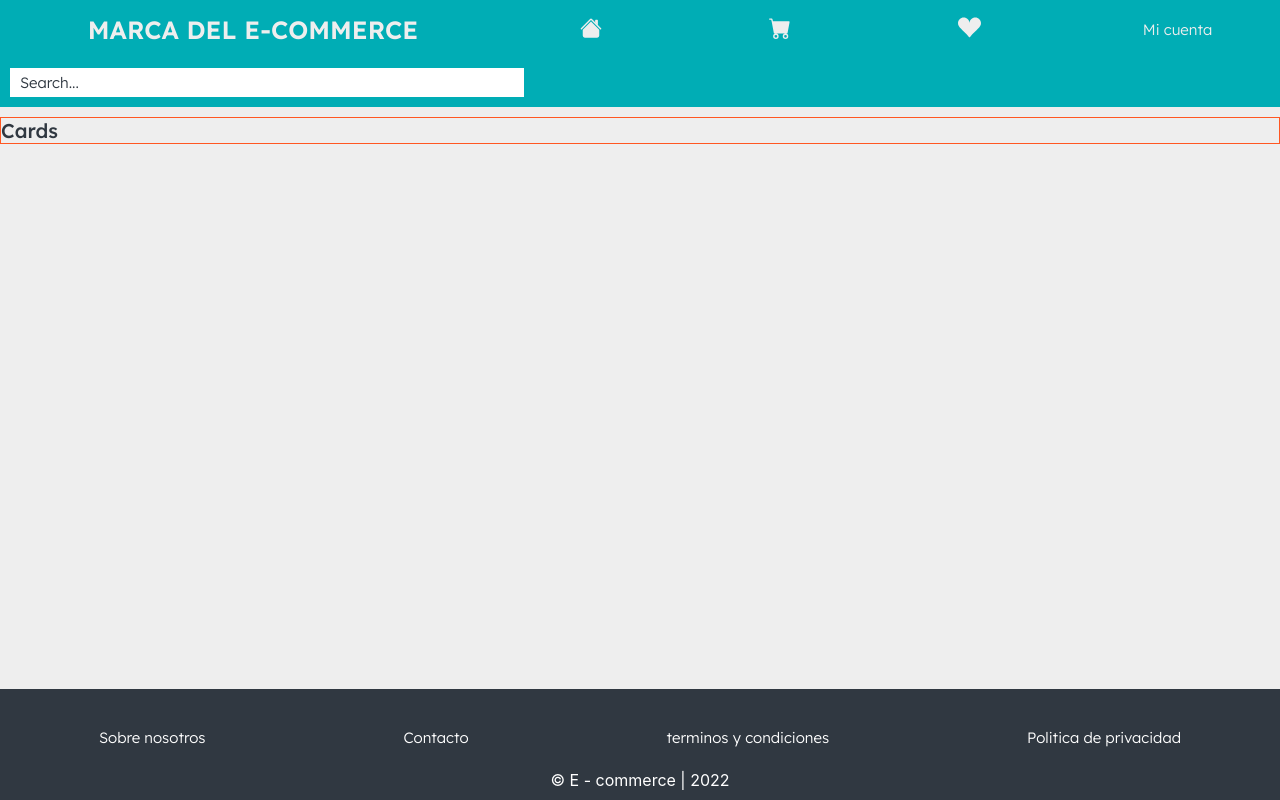
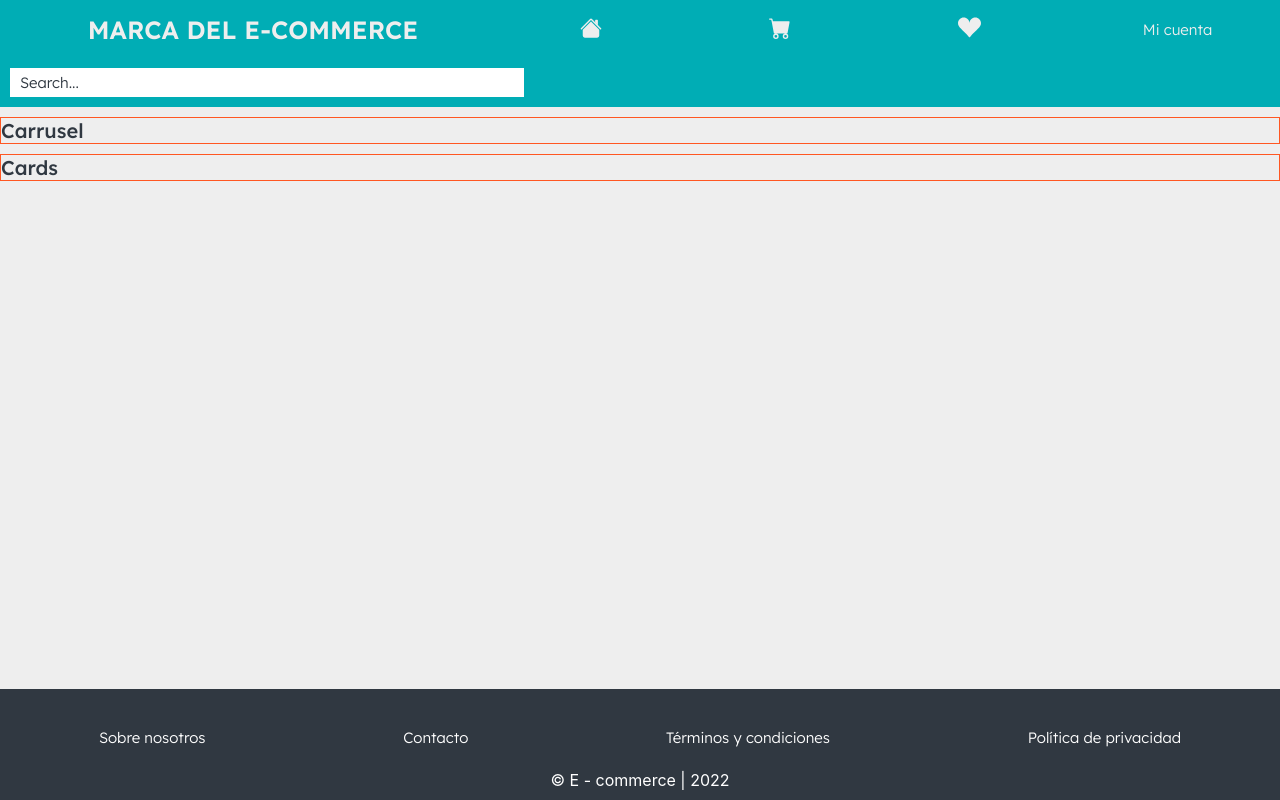
Before and after one commit to e-commerce-henry/client-pf-e-commerce, a React (Create React App) app: page / in a window 1280 px wide. Built offline with nearby package versions, Linux system fonts and the light colour scheme.

Commit message:
cree carpeta y archivos Carrito, Carrusel y ProductDetail

```diff
--- /dev/null
+++ b/src/components/Carrusel/Carrusel.jsx
@@ -0,0 +1,11 @@
+import Style from './Carrusel.module.css'
+
+function Carrusel(){
+    return(
+        <>
+            <div className={Style.container} >Carrusel</div>
+        </>
+    )
+};
+
+export default Carrusel;
--- /dev/null
+++ b/src/components/Carrusel/Carrusel.module.css
@@ -0,0 +1,8 @@
+.container {
+  border: solid 1px #ff5722;
+  color: #303841;
+  font-family: "Lexend Deca", sans-serif;
+  font-weight: 500;
+  font-size: 20px;
+  margin-top: 10px;
+}
--- a/src/components/Footer/Footer.jsx
+++ b/src/components/Footer/Footer.jsx
@@ -7,8 +7,8 @@ function Footer(){
 
                 <div><a href='#'>Sobre nosotros</a></div>
                 <div><a href="#">Contacto</a></div>
-                <div><a href="#">terminos y condiciones</a></div>
-                <div><a href="#">Politica de privacidad</a></div>
+                <div><a href="#">Términos y condiciones</a></div>
+                <div><a href="#">Política de privacidad</a></div>
 
             </div>
             <div className={Style.copy}>
--- a/src/components/Head/Head.jsx
+++ b/src/components/Head/Head.jsx
@@ -5,23 +5,23 @@ function Head(){
         <>
             <div className={Style.container} >
                 <div className={Style.marca}>MARCA DEL E-COMMERCE</div>
-                <button>
+                <button className={Style.btnhead}>
                     <svg xmlns="http://www.w3.org/2000/svg" width="22" height="22" fill="currentColor" class="bi bi-house-fill" viewBox="0 0 16 16">
                         <path fill-rule="evenodd" d="m8 3.293 6 6V13.5a1.5 1.5 0 0 1-1.5 1.5h-9A1.5 1.5 0 0 1 2 13.5V9.293l6-6zm5-.793V6l-2-2V2.5a.5.5 0 0 1 .5-.5h1a.5.5 0 0 1 .5.5z"/>
                         <path fill-rule="evenodd" d="M7.293 1.5a1 1 0 0 1 1.414 0l6.647 6.646a.5.5 0 0 1-.708.708L8 2.207 1.354 8.854a.5.5 0 1 1-.708-.708L7.293 1.5z"/>
                     </svg>
                 </button>
-                <button>
+                <button className={Style.btnhead}>
                     <svg xmlns="http://www.w3.org/2000/svg" width="22" height="22" fill="currentColor" class="bi bi-cart-fill" viewBox="0 0 16 16">
                         <path d="M0 1.5A.5.5 0 0 1 .5 1H2a.5.5 0 0 1 .485.379L2.89 3H14.5a.5.5 0 0 1 .491.592l-1.5 8A.5.5 0 0 1 13 12H4a.5.5 0 0 1-.491-.408L2.01 3.607 1.61 2H.5a.5.5 0 0 1-.5-.5zM5 12a2 2 0 1 0 0 4 2 2 0 0 0 0-4zm7 0a2 2 0 1 0 0 4 2 2 0 0 0 0-4zm-7 1a1 1 0 1 1 0 2 1 1 0 0 1 0-2zm7 0a1 1 0 1 1 0 2 1 1 0 0 1 0-2z"/>
                     </svg>
                 </button>
-                <button>
+                <button className={Style.btnhead}>
                     <svg xmlns="http://www.w3.org/2000/svg" width="23" height="23" fill="currentColor" class="bi bi-suit-heart-fill" viewBox="0 0 16 16">
                         <path d="M4 1c2.21 0 4 1.755 4 3.92C8 2.755 9.79 1 12 1s4 1.755 4 3.92c0 3.263-3.234 4.414-7.608 9.608a.513.513 0 0 1-.784 0C3.234 9.334 0 8.183 0 4.92 0 2.755 1.79 1 4 1z"/>
                     </svg>
                 </button>
-                <div><a href='#' style={{ textDecoration: 'none' }}>Mi cuenta</a></div>
+                <div><a href='#' className={Style.ahead} style={{ textDecoration: 'none' }}>Mi cuenta</a></div>
 
             </div>
         </>
--- a/src/components/Head/Head.module.css
+++ b/src/components/Head/Head.module.css
@@ -13,7 +13,7 @@
   font-size: 15px;
 }
 
-button {
+.btnhead {
   cursor: pointer;
   outline: none;
   border: none;
@@ -28,7 +28,15 @@ button {
   font-weight: 600;
 }
 
-a {
+.ahead {
   text-decoration: none;
   color: #eeeeee;
 }
+
+.btnhead:hover {
+  color: #303841;
+}
+
+.ahead:hover {
+  color: #303841;
+}
--- a/src/components/Home/Home.jsx
+++ b/src/components/Home/Home.jsx
@@ -2,12 +2,14 @@ import Footer from "../Footer/Footer"
 import Head from "../Head/Head"
 import NavBar from "../Navbar/NavBar"
 import Cards from "../Cards/Cards"
+import Carrusel from "../Carrusel/Carrusel"
 
 export default function Home(){
     return(
         <>
         <Head />
         <NavBar />
+        <Carrusel />
         <Cards />
         <Footer />
         </>
```
Also changed, not shown: src/components/Carrito/Carrito.jsx (added, +11 -0 lines), src/components/ProductDetails/ProductDetails.jsx (added, +11 -0 lines), src/components/Carrito/Carrito.module.css (added), src/components/ProductDetails/ProductDetails.module.css (added).
